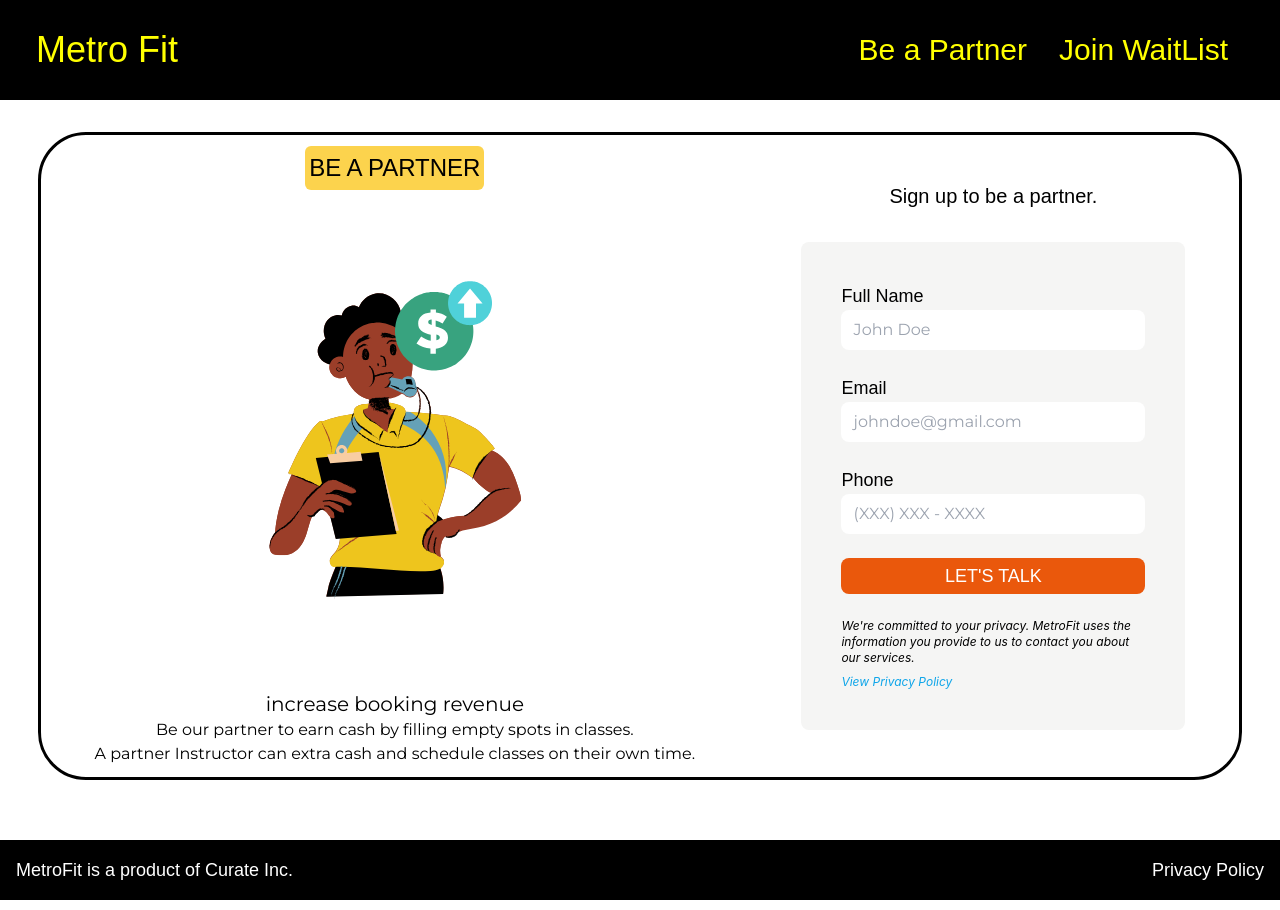
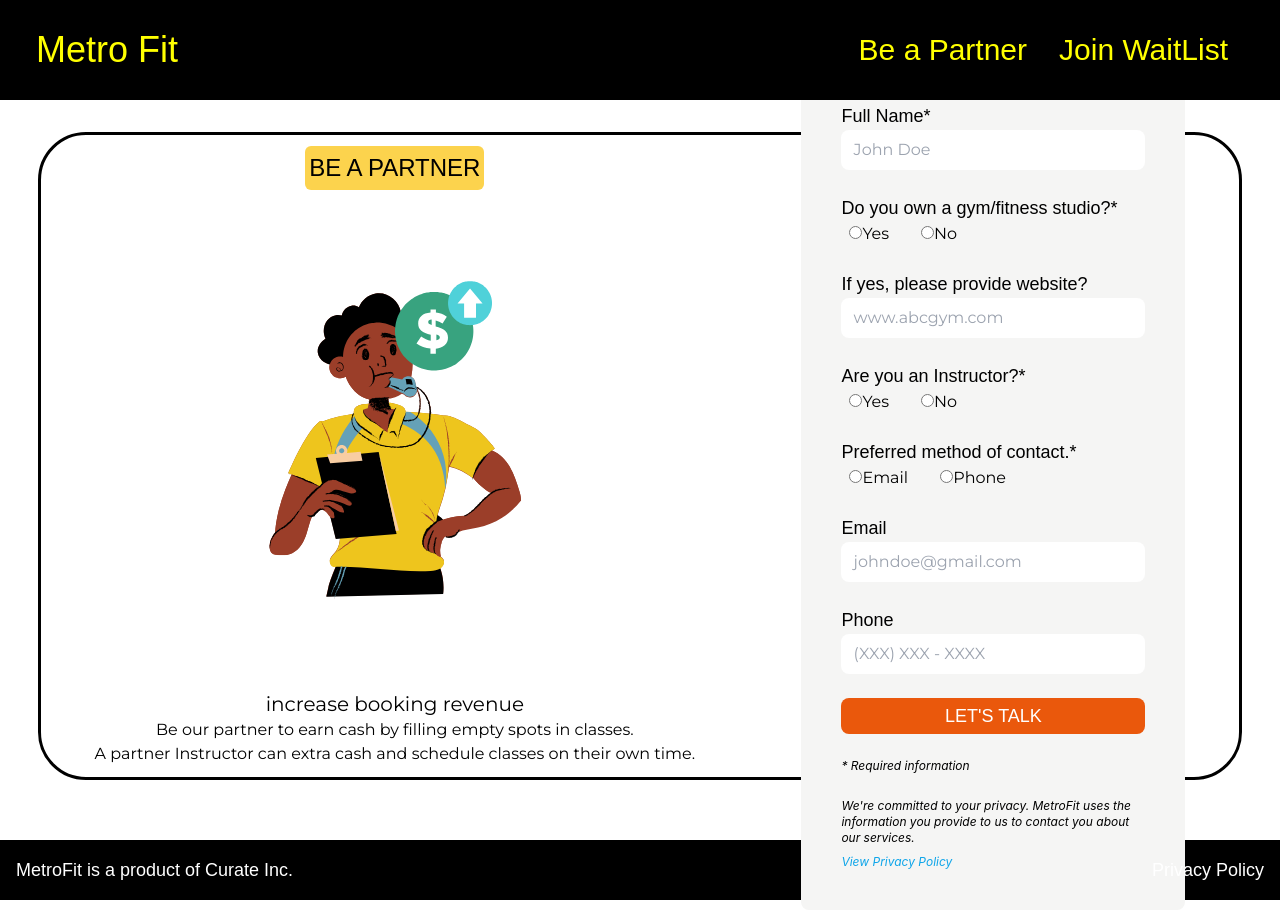
Before and after one commit to sweetmangoes/landing-page, a Next.js app in the folder metrofit-landing/: page /partner in a window 1280 px wide. Built offline with nearby package versions, Linux system fonts and the light colour scheme; a web font is replaced by a local one.

Commit message:
updated partnered form

```diff
--- a/metrofit-landing/components/PartnerForm.js
+++ b/metrofit-landing/components/PartnerForm.js
@@ -37,11 +37,72 @@ export default function PartnerForm() {
   return (
     <div className="bg-stone-100 text-black flex flex-col w-96 p-10 rounded-lg">
       <form className='border-solid'>
-          <div className='flex flex-col'>
+        <div className='flex flex-col'>
             <label className='font-monomaniac text-lg'>
-              Full Name
+              Full Name*
             </label>
             <input placeholder=' John Doe' className='bg-white font-montserrat p-2 rounded-lg'/>
+          </div>
+          <br/>
+          <h1 className=' font-monomaniac text-lg'> Do you own a gym/fitness studio?*</h1>
+            <div className='flex flex-row font-montserrat'>
+              <label className='pl-2'>
+                <input
+                  type="radio"
+                  value="yes"
+                />
+                Yes
+              </label>
+              <label className='pl-8'>
+                <input
+                  type="radio"
+                  value="no"
+                />
+                No
+              </label>
+            </div>
+            <br/>
+            <div className='flex flex-col'>
+            <label className='font-monomaniac text-lg'>
+              If yes, please provide website?
+            </label>
+            <input placeholder=' www.abcgym.com' className='bg-white font-montserrat p-2 rounded-lg'/>
+          </div>
+          <br/>
+          <h1 className=' font-monomaniac text-lg'> Are you an Instructor?*</h1>
+          <div className='flex flex-row font-montserrat'>
+              <label className='pl-2'>
+                <input
+                  type="radio"
+                  value="yes"
+                />
+                Yes
+              </label>
+              <label className='pl-8'>
+                <input
+                  type="radio"
+                  value="no"
+                />
+                No
+              </label>
+          </div>
+          <br/>
+          <h1 className=' font-monomaniac text-lg'> Preferred method of contact.*</h1>
+          <div className='flex flex-row font-montserrat'>
+              <label className='pl-2'>
+                <input
+                  type="radio"
+                  value="email"
+                />
+                Email
+              </label>
+              <label className='pl-8'>
+                <input
+                  type="radio"
+                  value="phone"
+                />
+                Phone
+              </label>
           </div>
           <br/>
           <div className='flex flex-col'>
@@ -57,11 +118,15 @@ export default function PartnerForm() {
             </label>
             <input placeholder=' (XXX) XXX - XXXX' className='bg-white font-montserrat p-2 rounded-lg'/>
           </div>
+
           <br/>
           <button className='bg-orange-600 rounded-lg w-full hover:bg-orange-300 hover:text-black font-monomaniac text-white p-1 text-lg'>
             LET'S TALK
           </button>
+          <br/>
           <div className='text-xs italic flex flex-col space-y-2'>
+            <br/>
+            <p> * Required information</p>
             <br />
             <p>
               We're committed to your privacy. MetroFit uses the information you provide to us to contact you about our services.
@@ -69,9 +134,7 @@ export default function PartnerForm() {
             <Link className='text-sky-500' href='https://app.termly.io/document/privacy-policy/2ab800f8-0f3f-4a5f-9150-aca7d84591e9'>
               View Privacy Policy
             </Link>
-
-          </div>
-
+        </div>
       </form>
     </div>
   )
```
